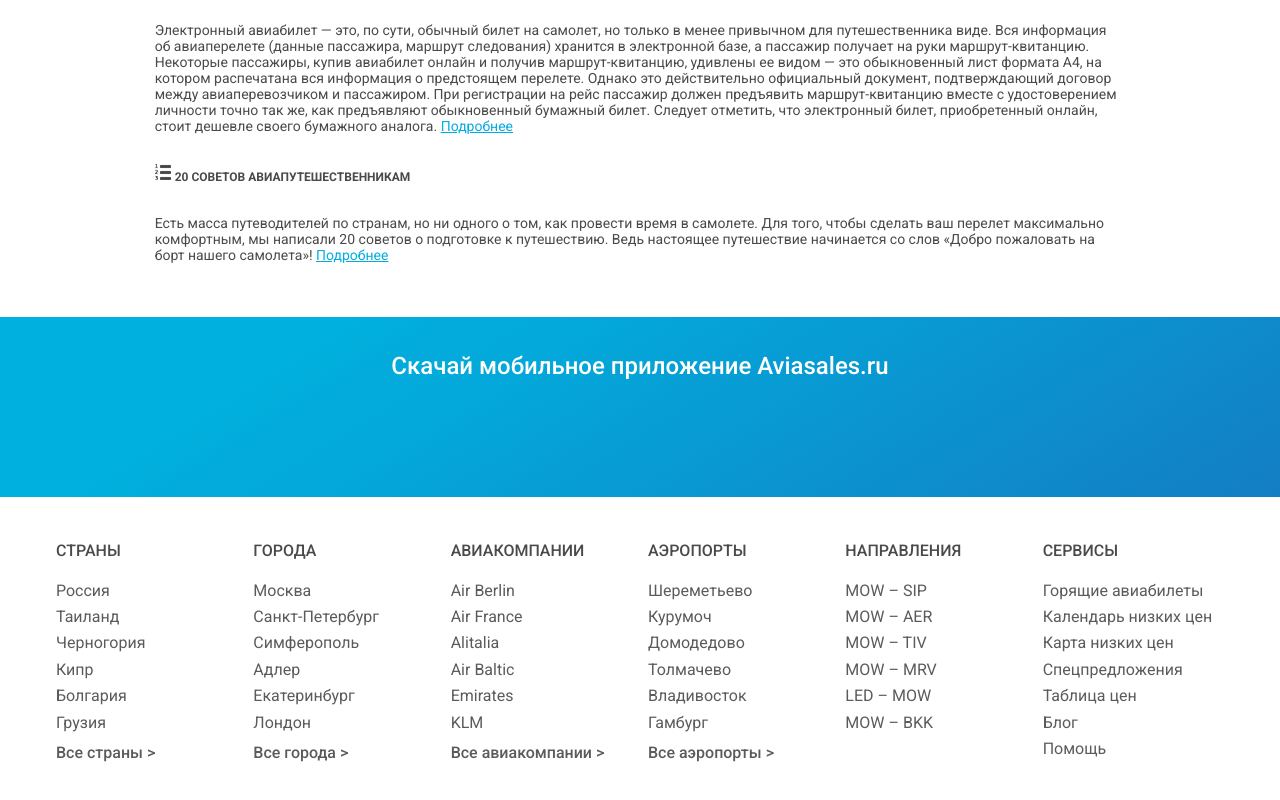
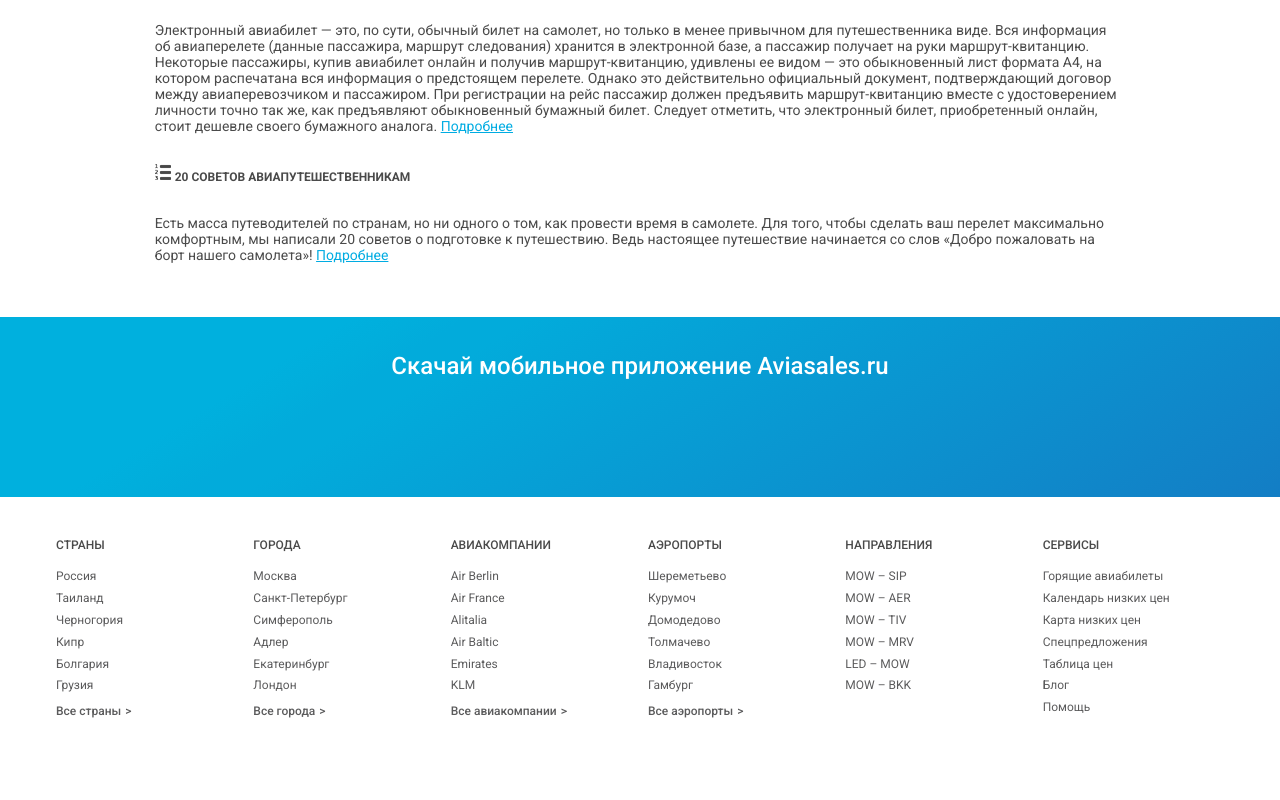
Before and after one commit to KonstBessonov/aviasales-demo-intensive, a React (Create React App) app: page / in a window 1280 px wide. Shown: the part 1607-2407 px from the top of the page. After the commit the page ends 2366 px from the top, so only its background shows below. Built offline with nearby package versions, Linux system fonts and the light colour scheme.

Commit message:
Font size correction

```diff
--- a/src/Navigation/index.js
+++ b/src/Navigation/index.js
@@ -3,7 +3,7 @@ import styled from "styled-components";
 import { WhiteSection } from "../assets";
 
 const Title = styled.h2`
-  font-size: 2rem;
+  font-size: 1.5rem;
   font-weight: 500;
   padding-top: 4rem;
 `;
@@ -11,7 +11,7 @@ const Title = styled.h2`
 const Link = styled.a`
   display: block;
   text-decoration: none;
-  font-size: 2rem;
+  font-size: 1.5rem;
   color: #5B5B5C;
   padding-top: 1rem;
   }
```
